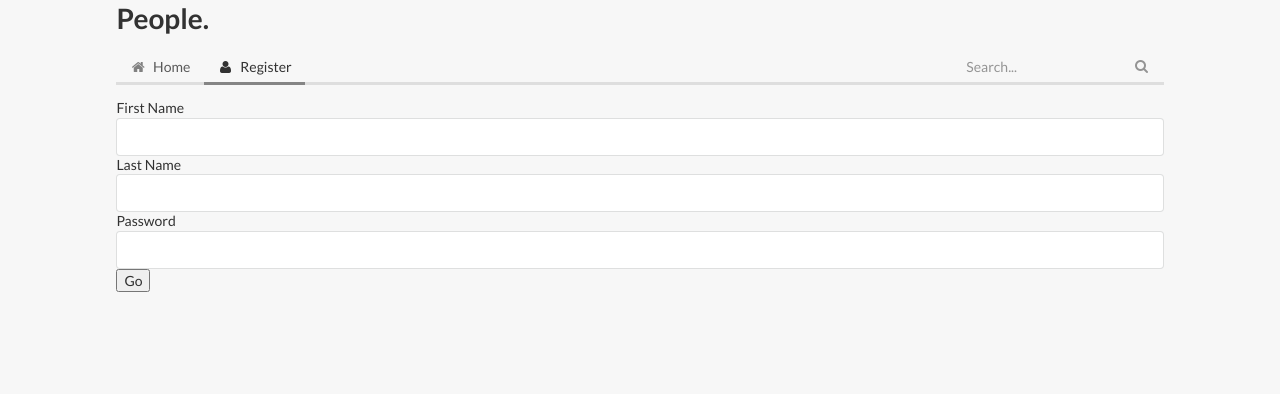
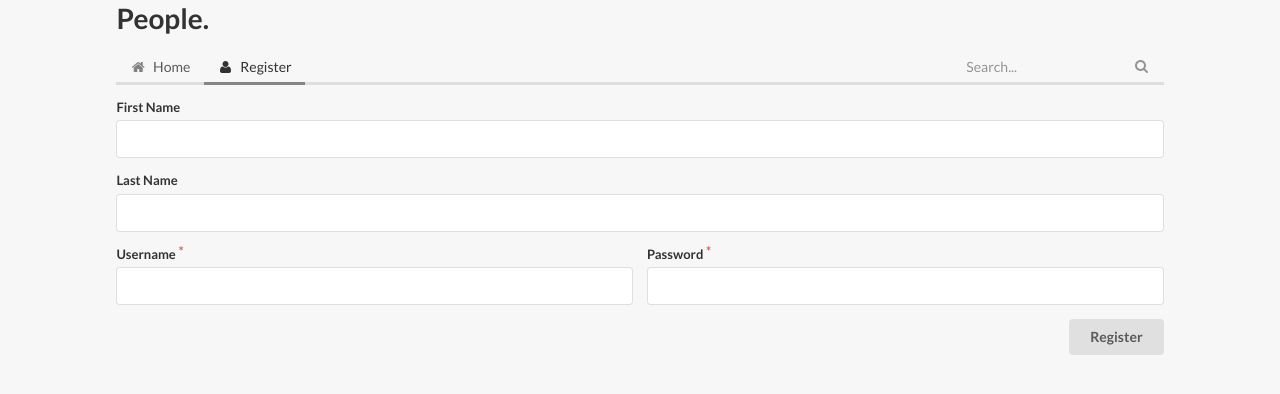
Before and after one commit to people-dev/people, a Flask app: page /register in a window 1280 px wide. Shown: the top 394 px of the page. Run offline with Flask 2, Linux system fonts and the light colour scheme; some libraries are stand-ins or nearby versions.

Commit message:
Rework design for registration form

```diff
--- a/people/templates/register.html
+++ b/people/templates/register.html
@@ -21,10 +21,21 @@
     </div>
     <form method="POST" action="#" class="ui form">
         {{ form.csrf_token }}
-        {{ form.firstName.label }} {{ form.firstName(size=20) }}
-        {{ form.lastName.label }} {{ form.lastName(size=20) }}
-        {{ form.password.label }} {{ form.password() }}
-        <input type="submit" value="Go">
+        <div class="field">
+            {{ form.firstName.label }} {{ form.firstName(size=20) }}
+        </div>
+        <div class="field">
+            {{ form.lastName.label }} {{ form.lastName(size=20) }}
+        </div>
+        <div class="two fields">
+            <div class="required field">
+                {{ form.username.label }} {{ form.username }}
+            </div>
+            <div class="required field">
+                {{ form.password.label }} {{ form.password() }}
+            </div>
+        </div>
+        <input class="ui submit button right floated" type="submit" value="Register">
     </form>
 </div>
 {% endblock %}
--- a/people/views.py
+++ b/people/views.py
@@ -19,4 +19,5 @@ class RegisterForm(Form):
 	"""docstring for RegisterForm"""
 	firstName = StringField('First Name', validators=[DataRequired()])
 	lastName = StringField('Last Name', validators=[DataRequired()])
+	username = StringField('Username', validators=[DataRequired()])
 	password = PasswordField('Password', validators=[DataRequired()])
```
